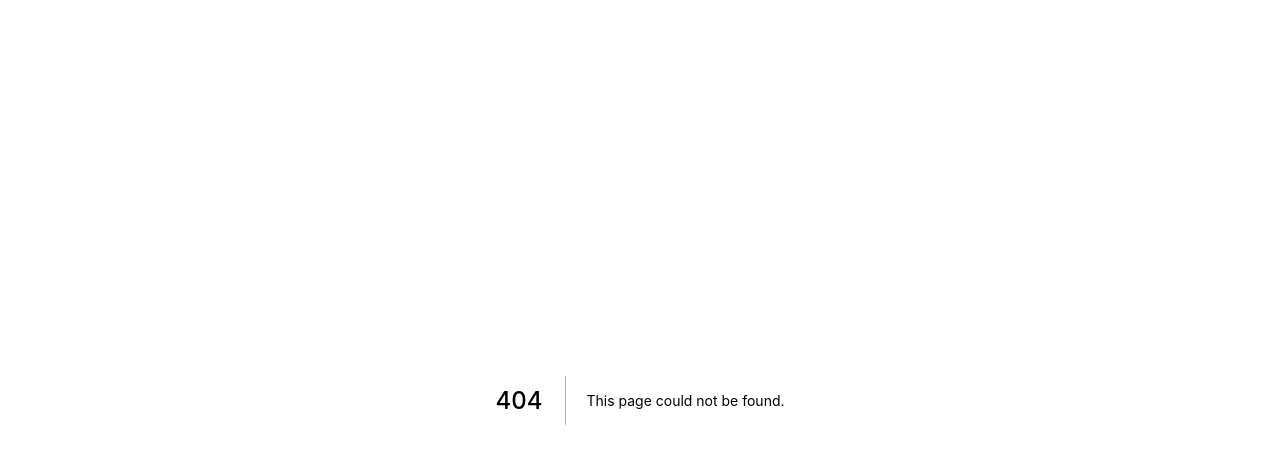
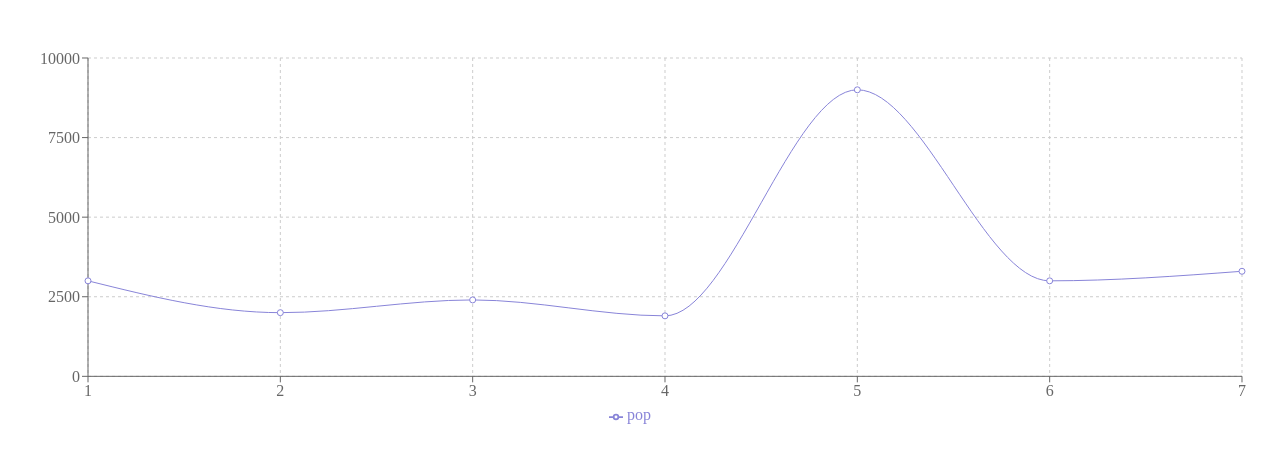
Before and after one commit to ShutUp-Pls/Sophia2-G1, a Next.js app: page /diagrama in a window 1280 px wide. Before the commit this address had no page. Shown: the top 462 px of the page. Built offline with nearby package versions, Linux system fonts and the light colour scheme.

Commit message:
Añadido el diagrama
Se añadió el diagrama en la pagina "diagrama.js" que representa los datos del archivo también añadido "datosTest.json"

```diff
--- a/package.json
+++ b/package.json
@@ -11,10 +11,11 @@
   },
   "dependencies": {
     "axios": "^0.21.1",
+    "next": "^11.1.2",
     "npm": "^6.14.14",
-    "next": "^11.1.2",
     "react": "^17.0.2",
-    "react-dom": "^17.0.2"
+    "react-dom": "^17.0.2",
+    "recharts": "^2.1.4"
   },
   "devDependencies": {
     "@types/node": "^15.0.1",
--- /dev/null
+++ b/pages/diagrama.js
@@ -0,0 +1,64 @@
+import React, { PureComponent } from 'react';
+import { LineChart, Line, XAxis, YAxis, CartesianGrid, Tooltip, Legend, ResponsiveContainer } from 'recharts';
+
+const datos = require('../public/data/datosTest.json');
+
+
+const data = [
+  {
+    name: datos[0].id,
+    pop: datos[0].pop,
+  },
+  {
+    name: datos[1].id,
+    pop: datos[1].pop,
+  },
+  {
+    name: datos[2].id,
+    pop: datos[2].pop,
+  },
+  {
+    name: datos[3].id,
+    pop: datos[3].pop,
+  },
+  {
+    name: datos[4].id,
+    pop: datos[4].pop,
+  },
+  {
+    name: datos[5].id,
+    pop: datos[5].pop,
+  },
+  {
+    name: datos[6].id,
+    pop: datos[6].pop,
+  },
+];
+
+export default class Example extends PureComponent {
+  render() {
+    return (
+      <ResponsiveContainer width="100%" aspect = {3}>
+        <LineChart
+          width={500}
+          height={300}
+          data={data}
+          margin={{
+            top: 50,
+            right: 30,
+            left: 20,
+            bottom: 5,
+          }}
+        >
+          <CartesianGrid strokeDasharray="3 3" />
+          <XAxis dataKey="name" />
+          <YAxis />
+          <Tooltip />
+          <Legend />
+          <Line type="monotone" dataKey="pop" stroke="#8884d8" activeDot={{ r: 8 }} />
+
+        </LineChart>
+      </ResponsiveContainer>
+    );
+  }
+}
--- /dev/null
+++ b/public/data/datosTest.json
@@ -0,0 +1,9 @@
+[
+    {"id":"1","nom": "uno", "men":"250","pop":3000},
+    {"id":"2","nom": "dos", "men":"200","pop":2000},
+    {"id":"3","nom": "tres", "men":"230","pop":2400},
+    {"id":"4","nom": "cuatro", "men":"180","pop":1900},
+    {"id":"5","nom": "cinco", "men":"300","pop":9001},
+    {"id":"6","nom": "seis", "men":"230","pop":3000},
+    {"id":"7","nom": "siete", "men":"280","pop":3300}
+]
```
Also changed, not shown: 2 other files (tests, documents, lock files or other folders).
